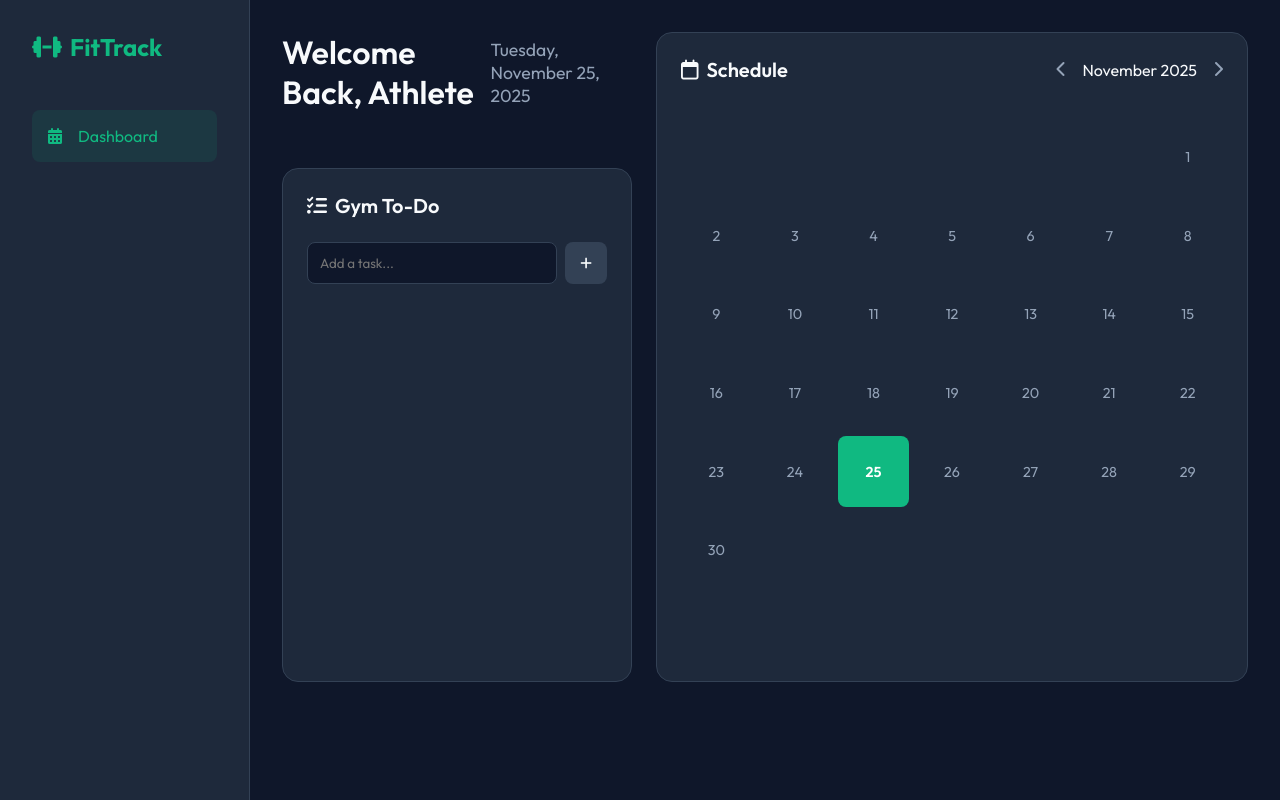
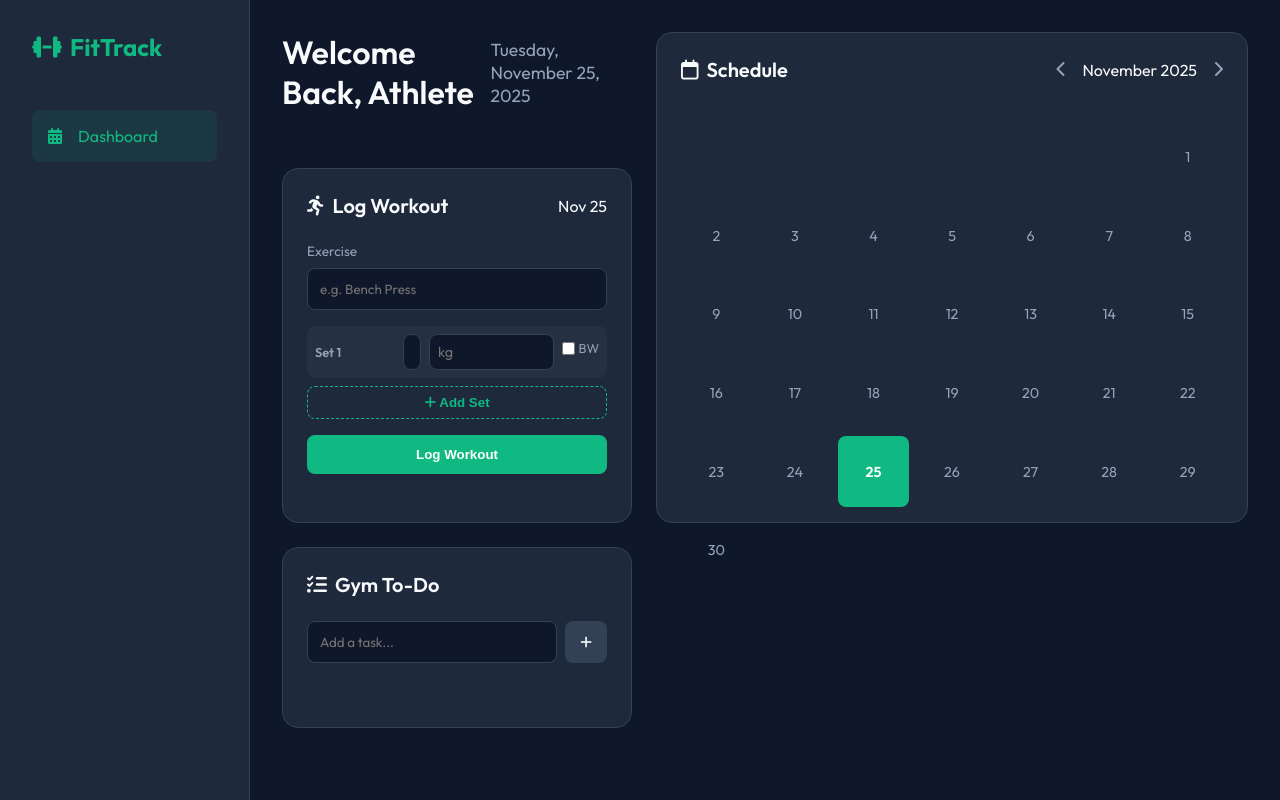
Before and after one commit to Heavenly-Demon-0835/Workout-Tracker, a Flask app: page / in a window 1280 px wide. Run offline with Flask 3, Linux system fonts and the light colour scheme.

Commit message:
Fix: Restore missing workout section

```diff
--- a/templates/index.html
+++ b/templates/index.html
@@ -24,6 +24,31 @@
     </section>
 
 
+    <!-- Workout Logger Section -->
+    <section class="card workout-card">
+        <div class="card-header">
+            <h2><i class="fa-solid fa-person-running"></i> Log Workout</h2>
+            <span class="selected-date-label" id="selectedDateLabel">Today</span>
+        </div>
+        <form id="workoutForm">
+            <div class="form-group">
+                <label>Exercise</label>
+                <input type="text" id="exerciseName" placeholder="e.g. Bench Press" required>
+            </div>
+
+            <div id="setsContainer">
+                <!-- Dynamic Set Rows will go here -->
+            </div>
+
+            <button type="button" id="addSetBtn" class="btn-secondary"><i class="fa-solid fa-plus"></i> Add Set</button>
+            <button type="submit" class="btn-primary" style="margin-top: 1rem;">Log Workout</button>
+        </form>
+
+        <div class="workout-list" id="workoutList">
+            <!-- Workouts for selected date -->
+        </div>
+    </section>
+
     <!-- To-Do List Section -->
     <section class="card todo-card">
         <div class="card-header">
```
